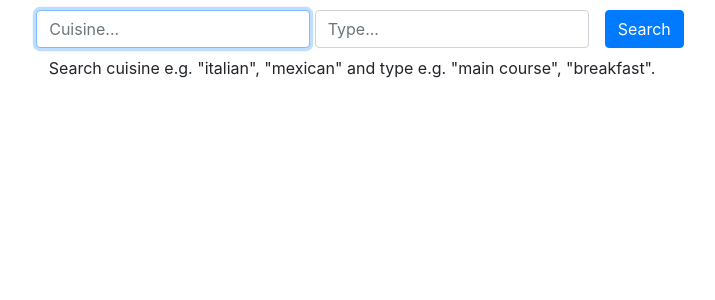
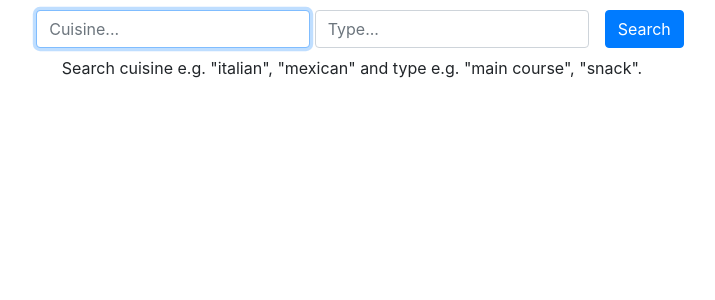
Before and after one commit to dpmumme12/mealz, a Flask app: page /meals in a window 1280 px wide. Shown: the part 56-356 px from the top of the page, without its empty margins (288-1003 px from the left). Run offline with Flask 2, Linux system fonts and the light colour scheme; some libraries are stand-ins or nearby versions.

Commit message:
Test commit

```diff
--- a/templates/meals.html
+++ b/templates/meals.html
@@ -17,7 +17,7 @@ Meals
         <button type="submit" class="btn btn-primary mb-2">Search</button>
     </div>
 </form>
-<p id="example-search">Search cuisine e.g. "italian", "mexican" and type e.g. "main course", "breakfast".</p>
+<p id="example-search">Search cuisine e.g. "italian", "mexican" and type e.g. "main course", "snack".</p>
 {% if search_query == 1 %}
 <div class="row">
   <div class="column">
```
